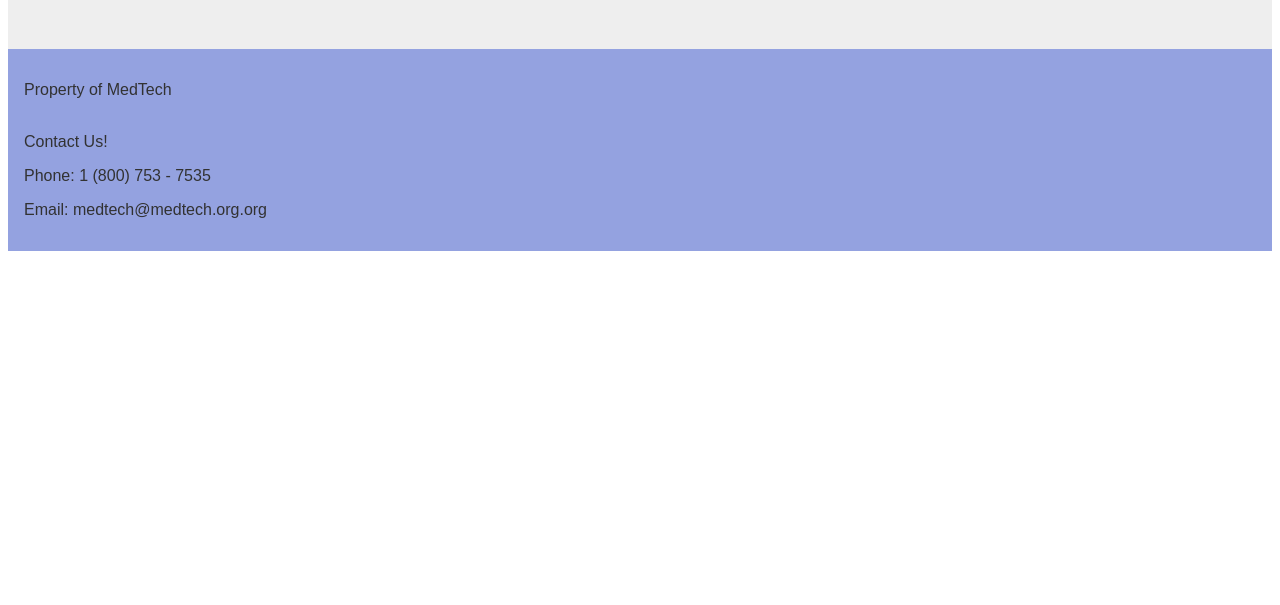
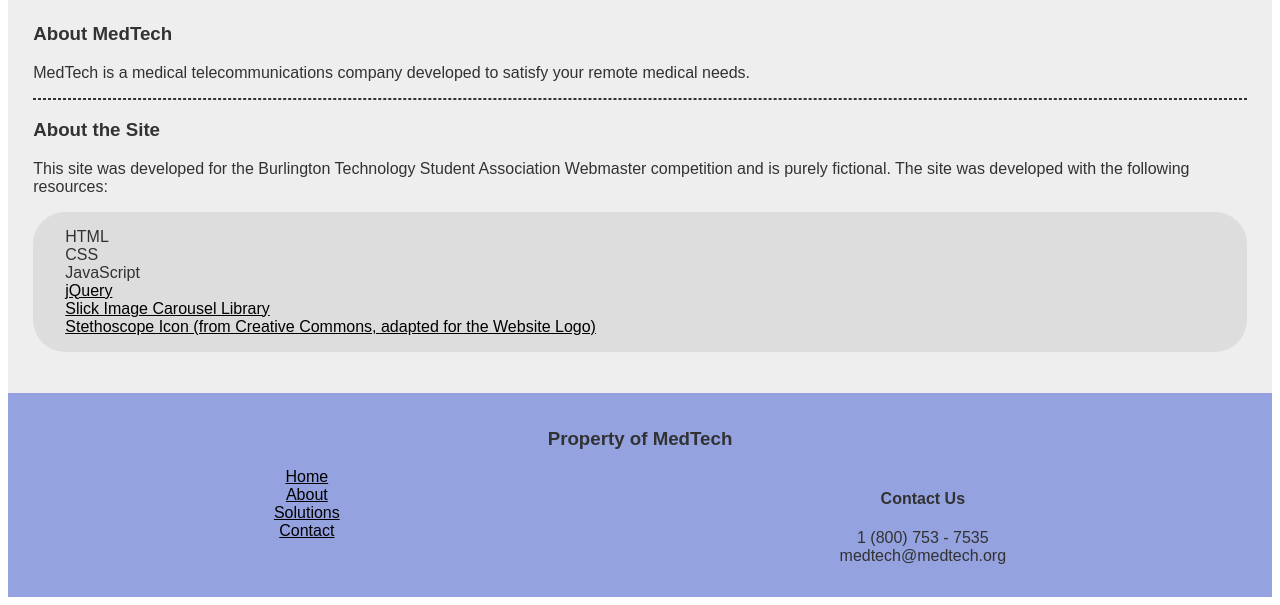
Before and after one commit to smullangi213/smullangi213.github.io, a plain HTML site: page about.html in a window 1280 px wide. Shown: the part 347-952 px from the top of the page. Before the commit the page ends 800 px from the top, so only its background shows below. Drawn offline with Linux system fonts and the light colour scheme.

Commit message:
About Page Adjustment

```diff
--- a/about.html
+++ b/about.html
@@ -5,6 +5,8 @@
     <link rel="shortcut icon" type="image/png" href="images/logo.PNG"/>
 
     <link rel="stylesheet" href="styles/main.css">
+
+    <link rel="stylesheet" href="styles/about.css">
 </head>
 
 <body>
@@ -25,13 +27,37 @@
     </header>
     <main>
         <h2>About</h2>
+
+        <h3>About MedTech</h3>
+        <p>MedTech is a medical telecommunications company developed to satisfy your remote medical needs. </p>
+        <hr>
+        <h3>About the Site</h3>
+        <p>This site was developed for the Burlington Technology Student Association Webmaster competition and is purely fictional. The site was developed with the following resources: </p>
+        <ul>
+            <li>HTML</li>
+            <li>CSS</li>
+            <li>JavaScript</li>
+            <li><a href="https://jquery.com/">jQuery</a></li>
+            <li><a href="https://kenwheeler.github.io/slick/">Slick Image Carousel Library</a></li>
+            <li><a href="https://encrypted-tbn0.gstatic.com/images?q=tbn:ANd9GcS1G3M4hjeBVwREc0SxQDk3ZtYUin8YMOp9rQ&usqp=CAU">Stethoscope Icon (from Creative Commons, adapted for the Website Logo)</a></li>
+        </ul>
     </main>
     <footer>
-        <p>Property of MedTech</p>
-        <br>
-        <a href=contact.html>Contact Us!</a>
-        <p>Phone: 1 (800) 753 - 7535</p>
-        <p>Email: medtech@medtech.org.org</p>
+        <h3>Property of MedTech</h3>
+
+        <div class="footercontainer">
+            <div id = "footernav">
+                <a href="index.html">Home</a> <br>
+                <a href="about.html">About</a> <br>
+                <a href="solutions.html">Solutions</a> <br>
+                <a href="contact.html">Contact</a> <br>
+            </div>
+
+            <div id = "contactfooter">
+                <h4>Contact Us</h4>
+                <p>1 (800) 753 - 7535<br> medtech@medtech.org</p>
+            </div>
+        </div>
     </footer>
 
     <script type="text/javascript" src="scripts/jquery-3.6.0.min.js"></script>
--- /dev/null
+++ b/styles/about.css
@@ -0,0 +1,9 @@
+ul {
+    padding: 1rem 2rem;
+    border-radius: 2rem;
+    background-color: #ddd;
+}
+
+li {
+    list-style: none;
+}
--- a/styles/main.css
+++ b/styles/main.css
@@ -21,8 +21,11 @@ body {
 }
 
 a, a:hover {
-    color: #323232;
-    text-decoration: none;
+    color: #000;
+}
+
+hr {
+    border-style: dashed;
 }
 
 header h1 {
@@ -31,6 +34,11 @@ header h1 {
     text-align: center;
     font-size: 5em;
     padding: .25em 0em .25em 0em;
+}
+
+header h1 a, header h1 a:hover {
+    color: #323232;
+    text-decoration: none;
 }
 
 header h1 a img {
@@ -90,6 +98,13 @@ footer {
     background-color: #94a2e0;
     padding: 1em;
     margin: 0;
+    text-align: center;
+}
+
+footer div.footercontainer {
+    display: flex;
+    justify-content: space-around;
+    align-items: stretch;
 }
 
 @media screen and (max-width: 550px) {
@@ -123,4 +138,12 @@ footer {
         float: left;
         border: none;
     }
+
+    main div.panelcontainer {
+        flex-direction: column;
+    }
+
+    footer div.footercontainer {
+        flex-direction:column;
+    }
 }
```
Also changed, not shown: contact.html (+15 -5 lines), index.html (+15 -6 lines), solutions.html (+15 -5 lines).
